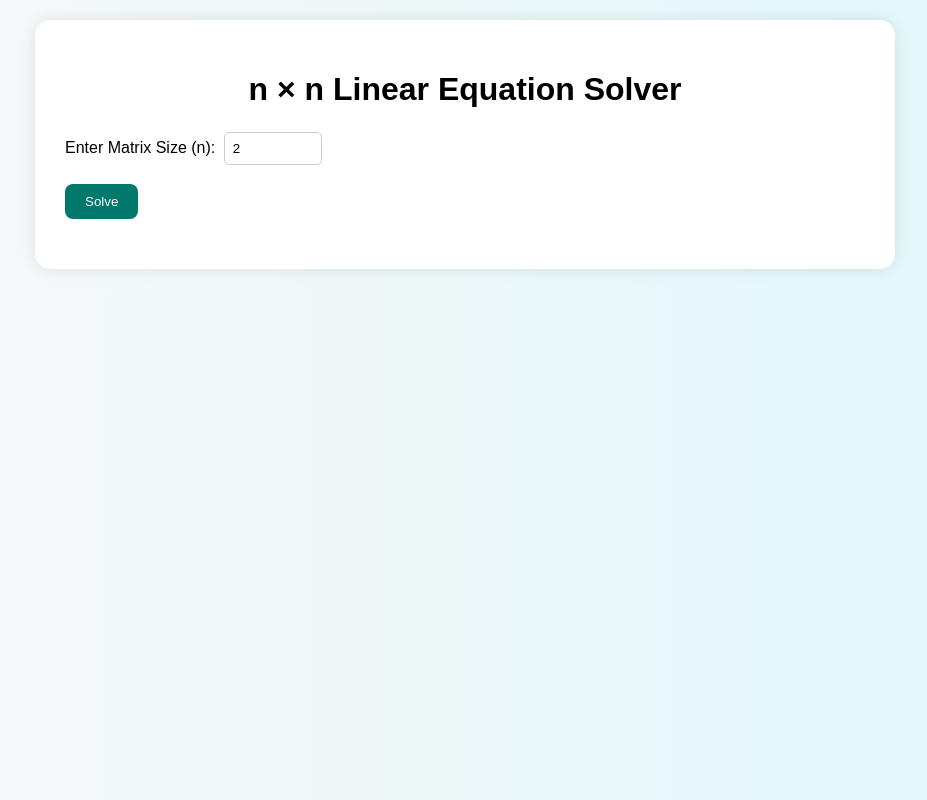
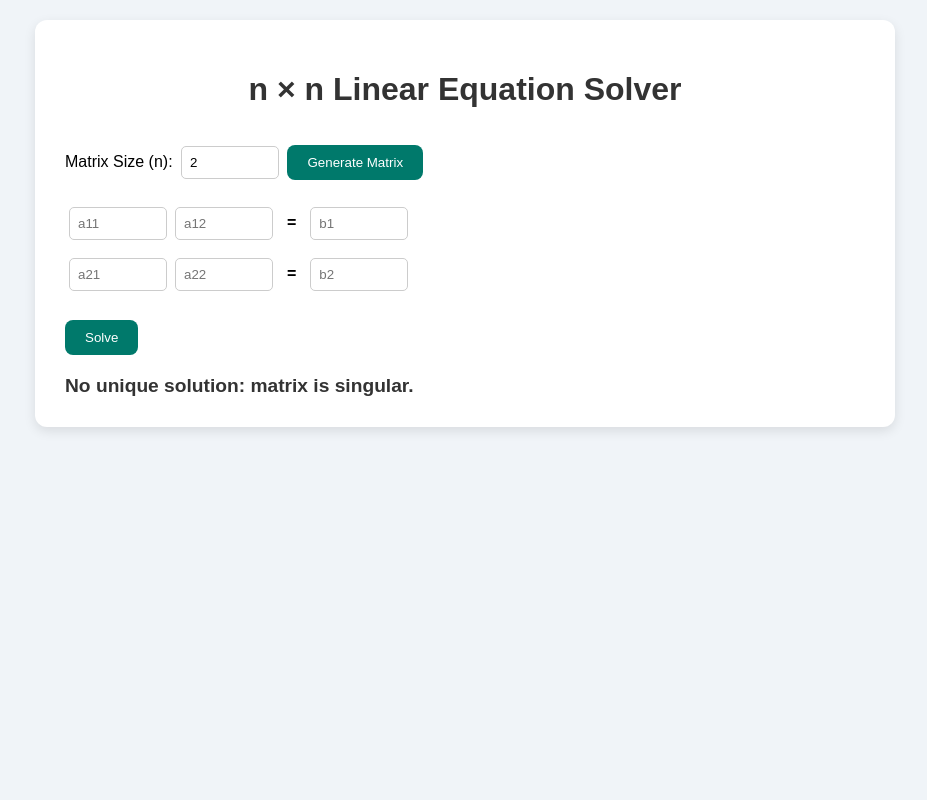
Before and after one commit to HemanthU/Matrix-Solver123, a plain HTML site: page index.html in a window 1280 px wide. Both pictures are taken after a click on the button "Solve". Shown: the whole page, without its empty margins (175-1102 px from the left). Drawn offline with Linux system fonts and the light colour scheme.

Commit message:
Update index.html

```diff
--- a/index.html
+++ b/index.html
@@ -2,20 +2,120 @@
 <html lang="en">
 <head>
   <meta charset="UTF-8">
-  <title>Matrix Solver</title>
-  <link rel="stylesheet" href="style.css">
+  <title>n × n Matrix Solver</title>
+  <meta name="viewport" content="width=device-width,initial-scale=1">
+  <style>
+    body { font-family: Arial, sans-serif; background: #f0f4f8; margin: 0; padding: 20px; display: flex; justify-content: center; }
+    .container { background: white; padding: 30px; border-radius: 12px; box-shadow: 0 4px 12px rgba(0,0,0,0.1); max-width: 800px; width: 100%; }
+    h1 { text-align: center; color: #333; }
+    input[type=number] { width: 80px; padding: 8px; margin: 4px; border: 1px solid #ccc; border-radius: 5px; }
+    button { padding: 10px 20px; margin-top: 15px; background: #00796b; color: white; border: none; border-radius: 8px; cursor: pointer; }
+    button:hover { background: #004d40; }
+    .matrix-row { display: flex; align-items: center; margin-bottom: 10px; }
+    .matrix-row span { margin: 0 10px; font-weight: bold; }
+    #result { margin-top: 20px; font-size: 1.2em; color: #333; font-weight: bold; }
+  </style>
 </head>
 <body>
+
   <div class="container">
     <h1>n × n Linear Equation Solver</h1>
-    <label for="size">Enter Matrix Size (n): </label>
-    <input type="number" id="size" min="2" value="2" />
-    <div id="matrix-input"></div>
-    <button id="solve-btn">Solve</button>
+    <label for="size">Matrix Size (n):</label>
+    <input type="number" id="size" min="2" max="6" value="2" />
+    <button id="generate-btn">Generate Matrix</button>
+
+    <div id="matrix-input" style="margin-top:20px;"></div>
+    <button id="solve-btn" style="display:none;">Solve</button>
+
     <div id="result"></div>
   </div>
-  <script src="app.js"></script>
-<link rel="stylesheet" href="style.css">
-<script src="app.js"></script>
+
+  <script>
+    function createInputs(n) {
+      const container = document.getElementById('matrix-input');
+      container.innerHTML = '';
+      for (let i = 0; i < n; i++) {
+        const row = document.createElement('div');
+        row.className = 'matrix-row';
+        for (let j = 0; j < n; j++) {
+          const inA = document.createElement('input');
+          inA.type = 'number'; inA.id = `a_${i}_${j}`; inA.placeholder = `a${i+1}${j+1}`;
+          row.appendChild(inA);
+        }
+        row.appendChild(document.createElement('span')).innerText = '=';
+        const inC = document.createElement('input');
+        inC.type = 'number'; inC.id = `c_${i}`; inC.placeholder = `b${i+1}`;
+        row.appendChild(inC);
+        container.appendChild(row);
+      }
+      document.getElementById('solve-btn').style.display = 'inline-block';
+      document.getElementById('result').innerText = '';
+    }
+
+    function readMatrix(n) {
+      const A = [], B = [];
+      for (let i = 0; i < n; i++) {
+        const row = [];
+        for (let j = 0; j < n; j++) {
+          const val = parseFloat(document.getElementById(`a_${i}_${j}`).value);
+          row.push(isNaN(val)? 0 : val);
+        }
+        A.push(row);
+        const cv = parseFloat(document.getElementById(`c_${i}`).value);
+        B.push(isNaN(cv)? 0 : cv);
+      }
+      return {A, B};
+    }
+
+    function det(M) {
+      const n = M.length;
+      if (n === 1) return M[0][0];
+      if (n === 2) return M[0][0]*M[1][1] - M[0][1]*M[1][0];
+      let d = 0;
+      for (let c = 0; c < n; c++) {
+        const minor = M.slice(1).map(r => r.filter((_, j) => j !== c));
+        d += ((c%2===0?1:-1) * M[0][c] * det(minor));
+      }
+      return d;
+    }
+
+    function inverse(M) {
+      const n = M.length;
+      const D = det(M);
+      if (D === 0) return null;
+      const cof = [];
+      for (let i = 0; i < n; i++) {
+        cof[i] = [];
+        for (let j = 0; j < n; j++) {
+          const minor = M.filter((_, r) => r !== i).map(r => r.filter((_, c) => c !== j));
+          cof[i][j] = ((i+j)%2===0 ? 1:-1) * det(minor);
+        }
+      }
+      const adj = cof[0].map((_, j) => cof.map(r => r[j]));
+      return adj.map(r => r.map(v => v / D));
+    }
+
+    function multiply(inv, B) {
+      return inv.map(row => row.reduce((s, v, i) => s + v * B[i], 0));
+    }
+
+    document.getElementById('generate-btn').onclick = () => {
+      const n = parseInt(document.getElementById('size').value);
+      if (n>=2 && n<=6) createInputs(n);
+    };
+    document.getElementById('solve-btn').onclick = () => {
+      const n = parseInt(document.getElementById('size').value);
+      const {A, B} = readMatrix(n);
+      const inv = inverse(A);
+      const out = document.getElementById('result');
+      out.innerText = '';
+      if (!inv) return out.innerText = 'No unique solution: matrix is singular.';
+      const sol = multiply(inv, B);
+      out.innerText = sol.map((v,i) => `X${i+1} = ${v.toFixed(4)}`).join(',  ');
+    };
+
+    // initialize with 2x2 inputs
+    createInputs(2);
+  </script>
 </body>
 </html>
```
